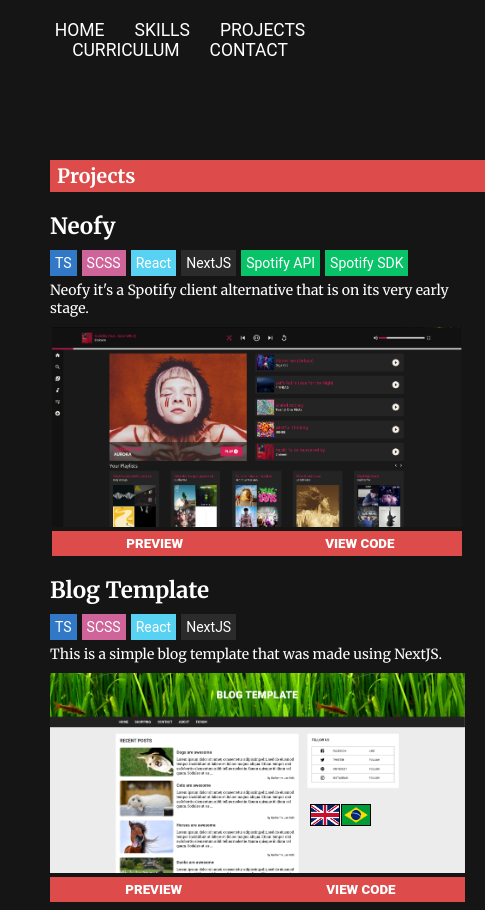
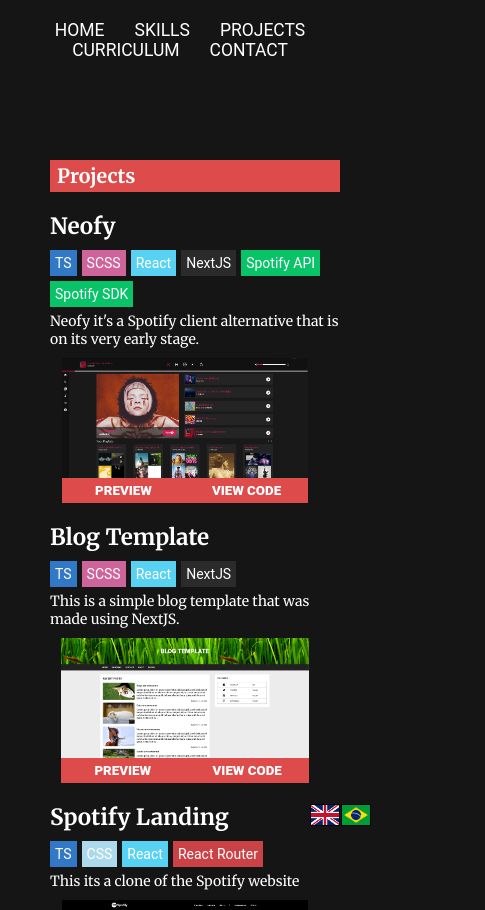
Before and after one commit to guilhermeg2k/portfolio, a Next.js app: page /projects in a window 390 px wide. Shown: the top 910 px of the page, 485 px wide, since content can reach past the window. Built offline with nearby package versions, Linux system fonts and the light colour scheme; a web font is replaced by a local one.

Commit message:
change: improving responsiveness on the skills and projects pages

```diff
--- a/src/styles/components/ProjectCard.module.css
+++ b/src/styles/components/ProjectCard.module.css
@@ -10,8 +10,12 @@
   align-self: center;
 }
 
+.projectCardContainer > div:first-child > div:first-child {
+  height: 120px;
+}
+
 .projectCardContainer > div:first-child img{
-  height: 200px;
+  height: 100%;
 }
 
 .buttonsContainer{
--- a/src/styles/pages/projects.module.css
+++ b/src/styles/pages/projects.module.css
@@ -39,9 +39,6 @@
   margin: 20px 0;
 }
 
-@media (max-width: 650px) {
-
-}
 
 @media (min-width: 780px) {
 }
```
Also changed, not shown: src/styles/pages/skills.module.css (+9 -7 lines).
